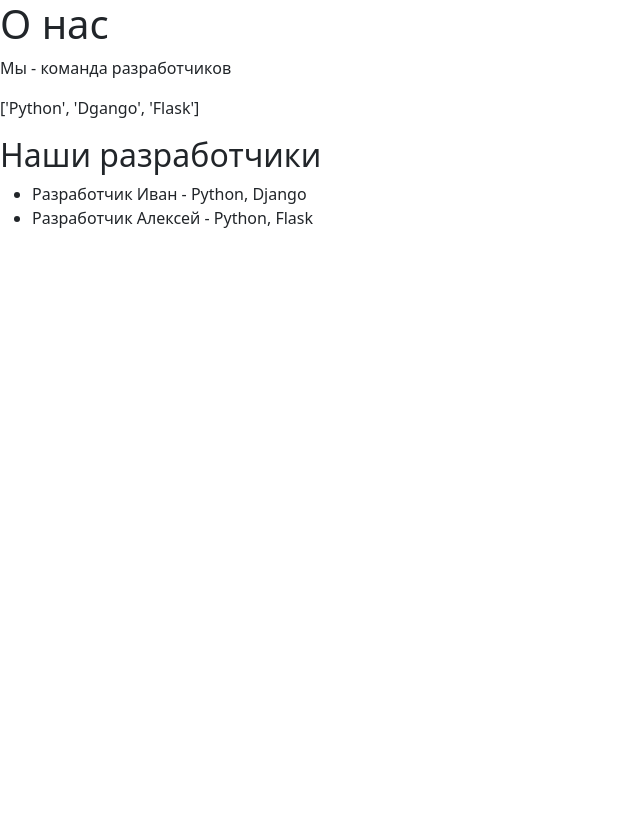
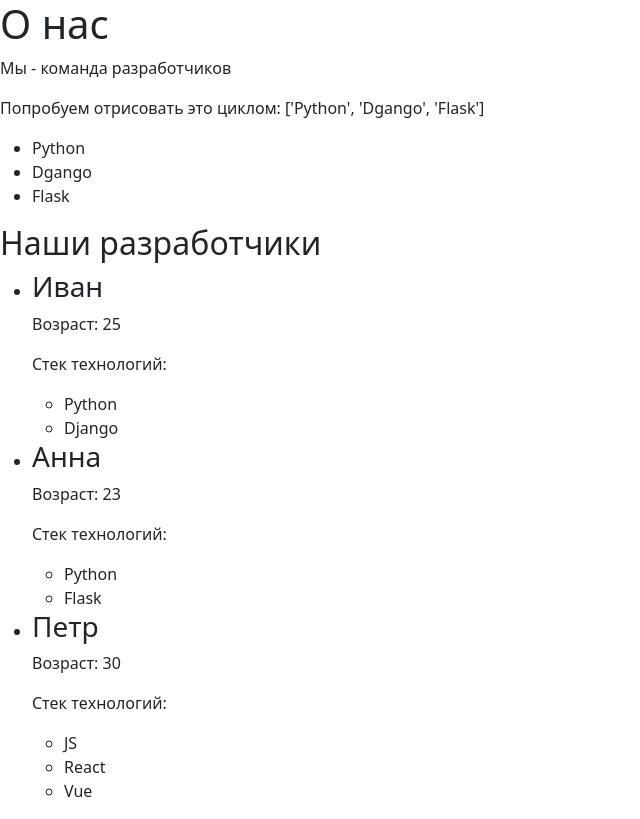
Before and after one commit to Vitaliy-2/django, a Django app: page /about/ in a window 1280 px wide. Shown: the whole page, without its empty margins (0-640 px from the left). Before the commit the page ends 228 px from the top, so only its background shows below. Run offline with Django 5.2, Linux system fonts and the light colour scheme.

Commit message:
lesson_51: Цикл внутри цикла в шаблонах Django

```diff
--- a/python_blog/templates/python_blog/about.html
+++ b/python_blog/templates/python_blog/about.html
@@ -5,10 +5,35 @@
 {% block content %}
     <h1>{{ title }}</h1>
     <p>{{ text }}</p>
-    <p>{{ stack_list }}</p>
+    <p>Попробуем отрисовать это циклом: {{ stack_list }}</p>
+    {% comment %}
+    Объявили переменную item, которая будет принимать значения
+    из списка stack_list
+    {% endcomment %}
+    <ul>
+    {% for item in stack_list %}
+    <li>{{ item }}</li>
+    {% endfor %}
+    </ul>
     <h2>Наши разработчики</h2>
     <ul>
-        <li>{{ developer1.get_rus_info }}</li>
-        <li>{{ developer2.get_rus_info }}</li>
+        {% comment %}
+        developers - список содержащий словари с данными
+        name - ключ содержащий имя
+        age - ключ словаря с возрастом
+        stack - список технологий
+        {% endcomment %}
+        {% for developer in developers %}
+        <li>
+            <h3>{{ developer.name }}</h3>
+            <p>Возраст: {{ developer.age }}</p>
+            <p>Стек технологий:</p>
+            <ul>
+                {% for stack in developer.stack %}
+                <li>{{ stack }}</li>
+                {% endfor %}
+            </ul>
+        </li>
+        {% endfor %}
     </ul>
 {% endblock  %}
--- a/python_blog/views.py
+++ b/python_blog/views.py
@@ -57,8 +57,11 @@ about_data = {
     "title": "О нас",
     "text": "Мы - команда разработчиков",
     "stack_list": ["Python", "Dgango", "Flask"],
-    "developer1": Developer("Иван", ['Python', 'Django']),
-    "developer2": Developer("Алексей", ['Python', 'Flask']),
+    "developers": [
+        {"name": "Иван", "age": 25, "stack": ["Python", "Django"]},
+        {"name": "Анна", "age": 23, "stack": ["Python", "Flask"]},
+        {"name": "Петр", "age": 30, "stack": ["JS", "React", "Vue"]},
+    ]
 }
 
 
```
